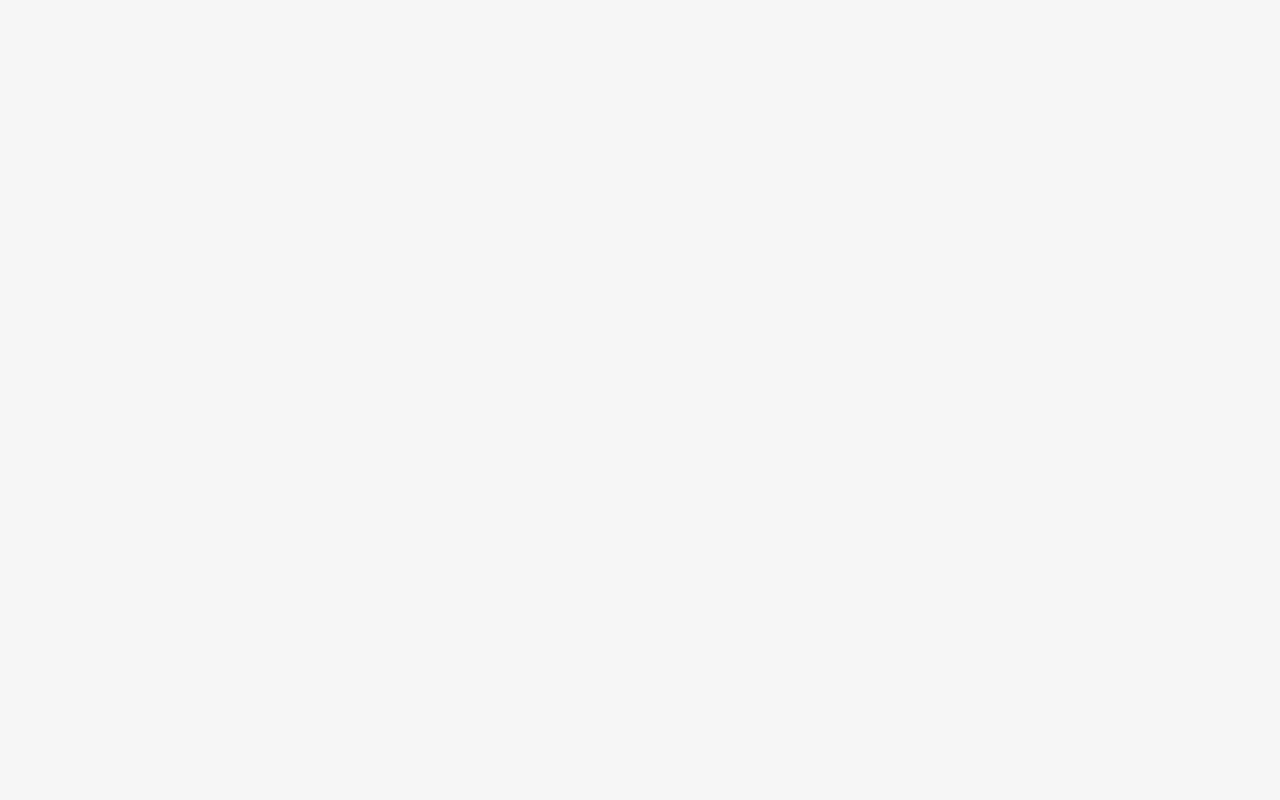
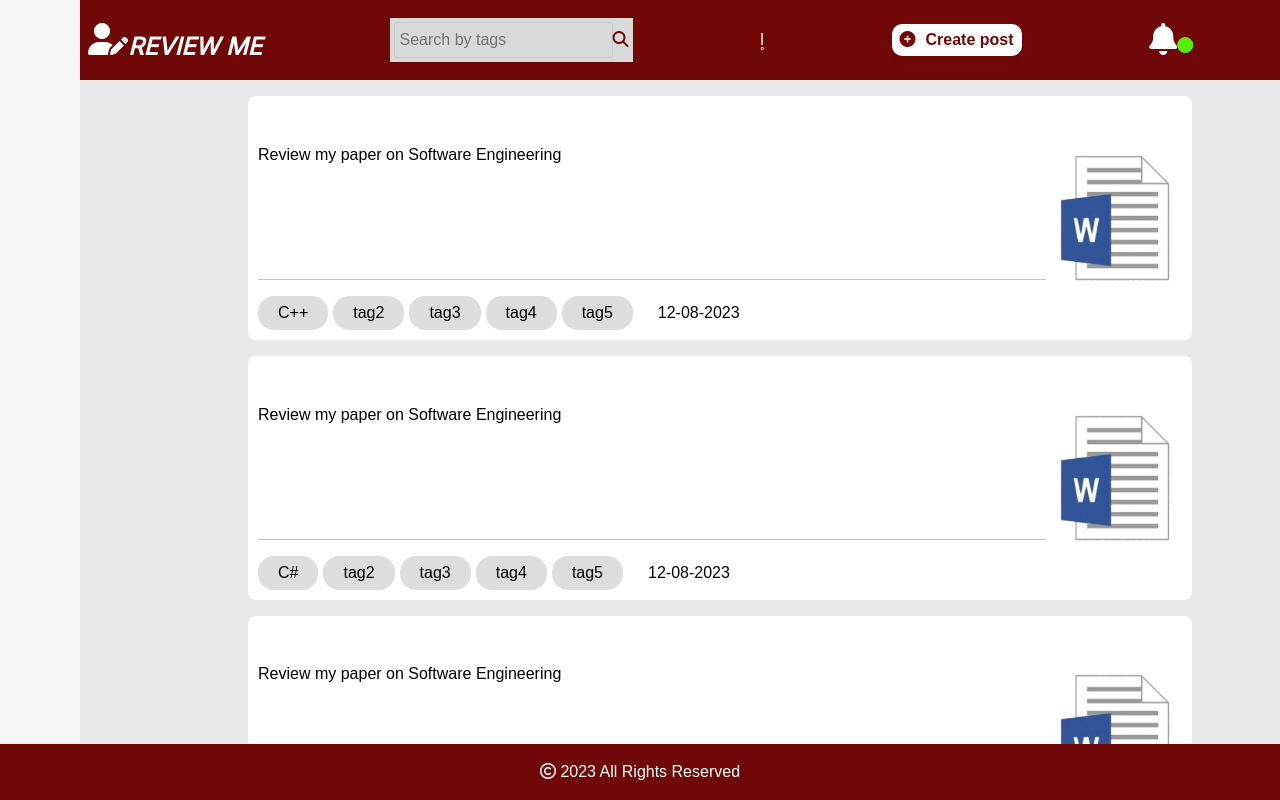
Before and after one commit to shekharmnnit/Runtime_Terror, a React (Create React App) app in the folder frontend/: page /home/1 in a window 1280 px wide. Before the commit this address had no page. Built offline with nearby package versions, Linux system fonts and the light colour scheme; the HTML template or start-up script is replaced by a standard one.

Commit message:
Search posts and display on home page

```diff
--- a/frontend/src/App.js
+++ b/frontend/src/App.js
@@ -17,13 +17,13 @@ function App() {
       <Routes>
         <Route path="/" element={<Login />}>
         </Route>
-        <Route path="/home" element={<Home />}>
+        <Route path="/home/:feedPost?" element={<Home />}>
         </Route>
         <Route path="/upload" element={<FileUpload />}> // To be commented, form to handle file upload
         </Route>
         <Route path="/shekhar" element={<ShowPostContent />}></Route>
         <Route path="/profile/*" element={<ProfilePage />}></Route>
-        <Route path="/post" element={<PostPage />}></Route>
+        <Route path="/post/*" element={<PostPage />}></Route>
       </Routes>
     </BrowserRouter>
     // <Login/>
--- a/frontend/src/components/AppHeader.tsx
+++ b/frontend/src/components/AppHeader.tsx
@@ -6,12 +6,13 @@ import { Link } from 'react-router-dom';
 import Popup from 'reactjs-popup';
 import 'reactjs-popup/dist/index.css';
 import CreatePost from './Create_post.tsx';
+import SearchBar from './SearchBar.tsx';
 // import Post from './Post';
 import { clearLocalStorage } from './LocalStorageUtils.tsx';
 
 function handleLogout() {
     clearLocalStorage();
-  }
+}
 
 function AppHeader() {
     const [showNotificationDropdown, setShowNotificationDropdown] = useState(false);
@@ -20,22 +21,25 @@ function AppHeader() {
         clearLocalStorage();
         setShowNotificationDropdown(!showNotificationDropdown)
         setShowGreenNotificationIcon(false)
-      }
+    }
     const [notificationList, setNotificationList] = useState([{
-        name:"apple",
-        url:"post"
+        name: "apple",
+        url: "post"
     },
     {
-        name:"man",
-        url:"www.fb.com"
+        name: "man",
+        url: "www.fb.com"
     },
     {
-        name:"cat",
-        url:"https://www.facebook.com/"
+        name: "cat",
+        url: "https://www.facebook.com/"
     }]);
     const [show, setShow] = useState(true);
 
     let local_first_name = localStorage.getItem('local_first_name');
+
+
+
     return (
 
         <header className="header">
@@ -49,11 +53,8 @@ function AppHeader() {
                     <h1 className="text-logo">REVIEW ME</h1>
                 </div>
             </div>
-            <div className="search-box">
-                <input type="text" className="search-bar" placeholder="Search" />
-                <Link to="/home"> <i className="fa fa-search"></i> </Link>
-            </div>
-            <div>
+                <SearchBar />
+l̥            <div>
                 <Popup trigger={<button className="button-create-post" onClick={() => setShow(!show)}><i className="fa-solid fa-circle-plus"></i>Create post{/* {show ? "Hide" : "Show"} */}</button>} position="center center">
                     <div>
                         Create Post
@@ -65,9 +66,9 @@ function AppHeader() {
             </div>
             <div className='notification-dropdown'>
                 <i onClick={handleNotificationDropdown} className="fa-solid fa-bell fa-2x notification-icon"></i>
-                { showGreenNotificationIcon && <i className="fa-solid fa-circle" style={{"color": "#58ec09"}}></i>}
-                {showNotificationDropdown &&  <div className="dropdown-content">
-                    {notificationList.map((item,index)=>(
+                {showGreenNotificationIcon && <i className="fa-solid fa-circle" style={{ "color": "#58ec09" }}></i>}
+                {showNotificationDropdown && <div className="dropdown-content">
+                    {notificationList.map((item, index) => (
                         <a href={item.url}>{item.name}</a>
                     ))}
                 </div>}
--- a/frontend/src/components/Home.tsx
+++ b/frontend/src/components/Home.tsx
@@ -3,14 +3,19 @@ import CreatePost from './Create_post.tsx';
 import AppHeader from './AppHeader.tsx';
 import AppFooter from './AppFooter.tsx';
 import ShowPostSummary from './Post_summary.tsx';
+import { useLocation } from 'react-router-dom';
 
 function Home() {
     const [show, setShow] = useState(false);
+    const location = useLocation();
+    const { state } = location;
+    const feedPost = state ? state.feedPost : null;
+    console.log(feedPost)
     return (
         <section>
             <div style={{ height: '10vh' }}><AppHeader/></div>
             <div className='feedSection' style={{ backgroundColor: '#E9E9E9',height:'83%', width:'100%', position: 'fixed',margin:'10vh 0vh 0vh 0vh', padding:'1vh 20vh 1vh 20vh' ,overflow:'auto' }}>
-                <ShowPostSummary/>
+                <ShowPostSummary feedPost={feedPost}/>
             </div>
             <div><AppFooter/></div>
         </section>
--- a/frontend/src/components/PostPage.tsx
+++ b/frontend/src/components/PostPage.tsx
@@ -9,7 +9,8 @@ import DocViewer, { DocViewerRenderers } from "@cyntler/react-doc-viewer";
 function PostPage() {
 
     let local_first_name = localStorage.getItem('local_first_name');
-
+    // let path = window.location.pathname;
+    // console.log(path)
     //fetch call with ID here
     let postData = {
         postContent: {
--- /dev/null
+++ b/frontend/src/components/SearchBar.tsx
@@ -0,0 +1,59 @@
+import React, { useState } from 'react';
+import CreatePost from './Create_post.tsx';
+import AppHeader from './AppHeader.tsx';
+import AppFooter from './AppFooter.tsx';
+import ShowPostSummary from './Post_summary.tsx';
+import { Link } from 'react-router-dom';
+import '../assets/css/AppHeader.css';
+
+function SearchBar() {
+
+    const [searchText, setSearchText] = useState('');
+    const searchArray = searchText.split(' ');
+    console.log(searchArray)
+
+    //fetch with searchArray
+    let feedPost = [{
+        "user_id": "4",
+        "first_name": "Hamesha",
+        "last_name": "Mahato",
+        "caption": "Review my paper on Software Engineering",
+        "link": "https://www.google.com/",
+        "tags": ["C++", "tag2", "tag3", "tag4", "tag5"],
+        "date": "12-08-2023"
+    },
+    {
+        "user_id": "5",
+        "first_name": "Yo",
+        "last_name": "Pool",
+        "caption": "Review my paper on Software Engineering",
+        "link": "https://www.google.com/",
+        "tags": ["C#", "tag2", "tag3", "tag4", "tag5"],
+        "date": "12-08-2023"
+    },
+    {
+        "user_id": "6",
+        "first_name": "Yo",
+        "last_name": "Mahato",
+        "caption": "Review my paper on Software Engineering",
+        "link": "https://www.google.com/",
+        "tags": ["C#", "tag2", "tag3", "tag4", "tag5"],
+        "date": "12-08-2023"
+    }]
+
+
+
+    return (
+        <div className='search-box'>
+            <input type="text" className="search-bar" placeholder="Search by tags" value={searchText} onChange={(e) => setSearchText(e.target.value)} />
+            {/* <Link to="/home">
+                <i className="fa fa-search"></i>
+                </Link> */}
+             <Link to="/home" state={{ feedPost }}>
+                <i className="fa fa-search"></i>
+            </Link>
+        </div>
+    );
+}
+
+export default SearchBar;
```
